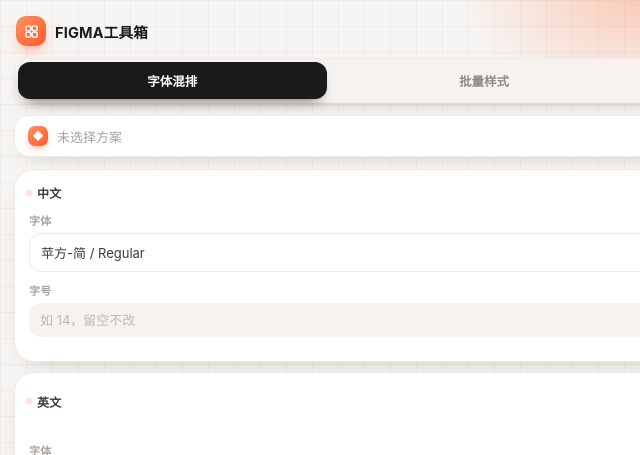
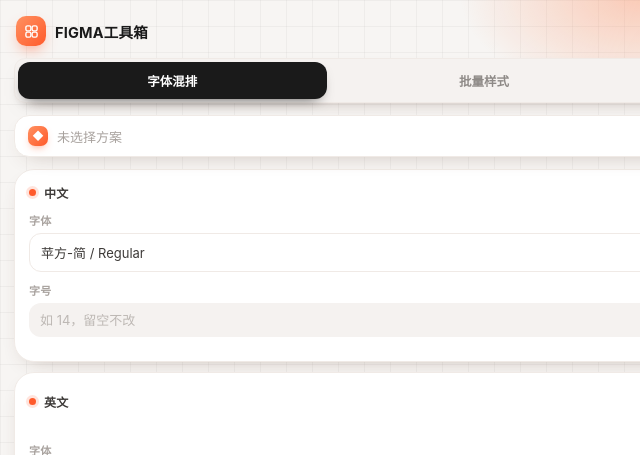
Before and after one commit to hxd2xff-png/figma-all-in-one, a website: page src/ui/ui.html in a window 1280 px wide. Shown: the top 455 px of the page, 0-640 px from the left. Drawn offline with Linux system fonts and the light colour scheme.

Commit message:
fix: restore English orange dot icon

```diff
--- a/src/ui/ui.html
+++ b/src/ui/ui.html
@@ -292,7 +292,8 @@
       letter-spacing: .3px;
       margin-bottom: 11px;
     }
-    .lang-title { display:flex; align-items:center; gap:8px; }`r`n    .dot { width: 7px; height: 7px; border-radius: 50%; flex: none; }
+    .lang-title { display:flex; align-items:center; gap:8px; }
+    .dot { width: 7px; height: 7px; border-radius: 50%; flex: none; }
     .dot.cn { background: var(--o-2); box-shadow: 0 0 0 3px var(--o-soft); }
     .dot.en { background: var(--o-2); box-shadow: 0 0 0 3px var(--o-soft); }
 
```
Also changed, not shown: dist/main.js, dist/ui.html.
